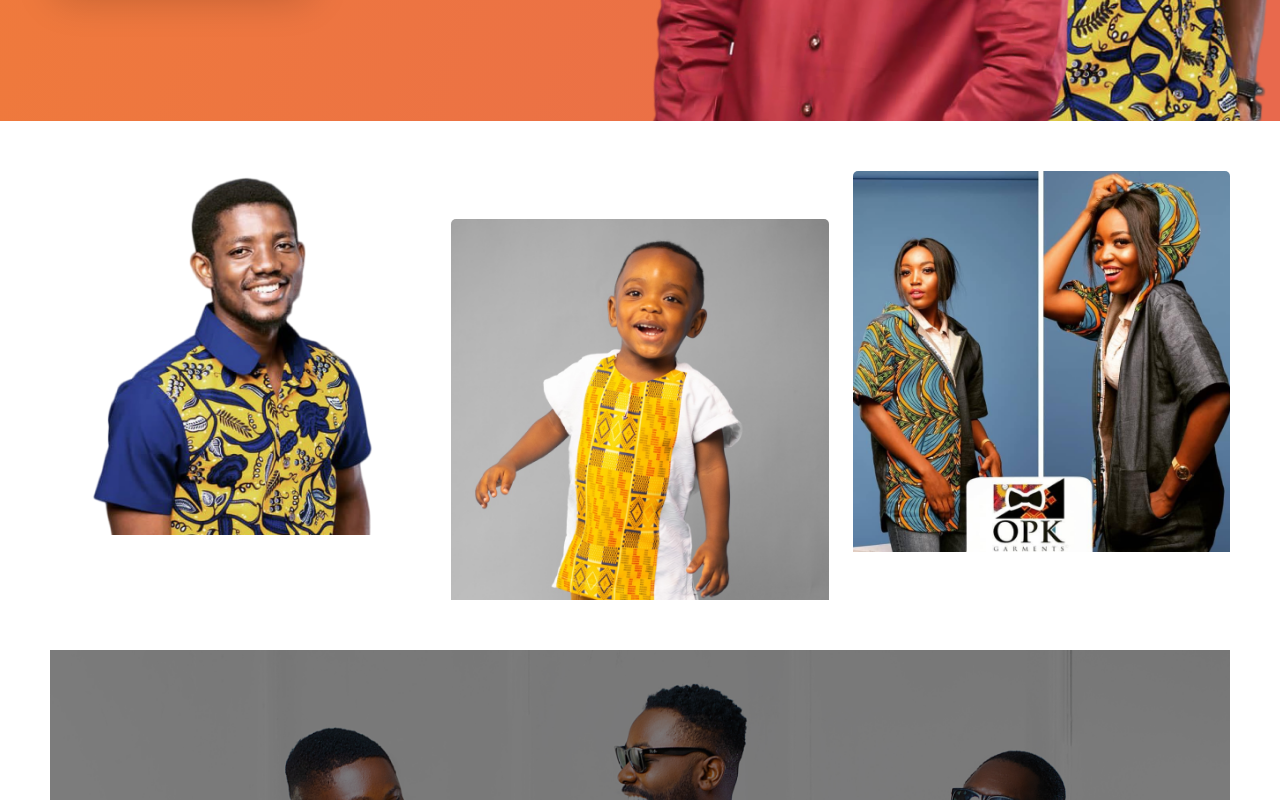
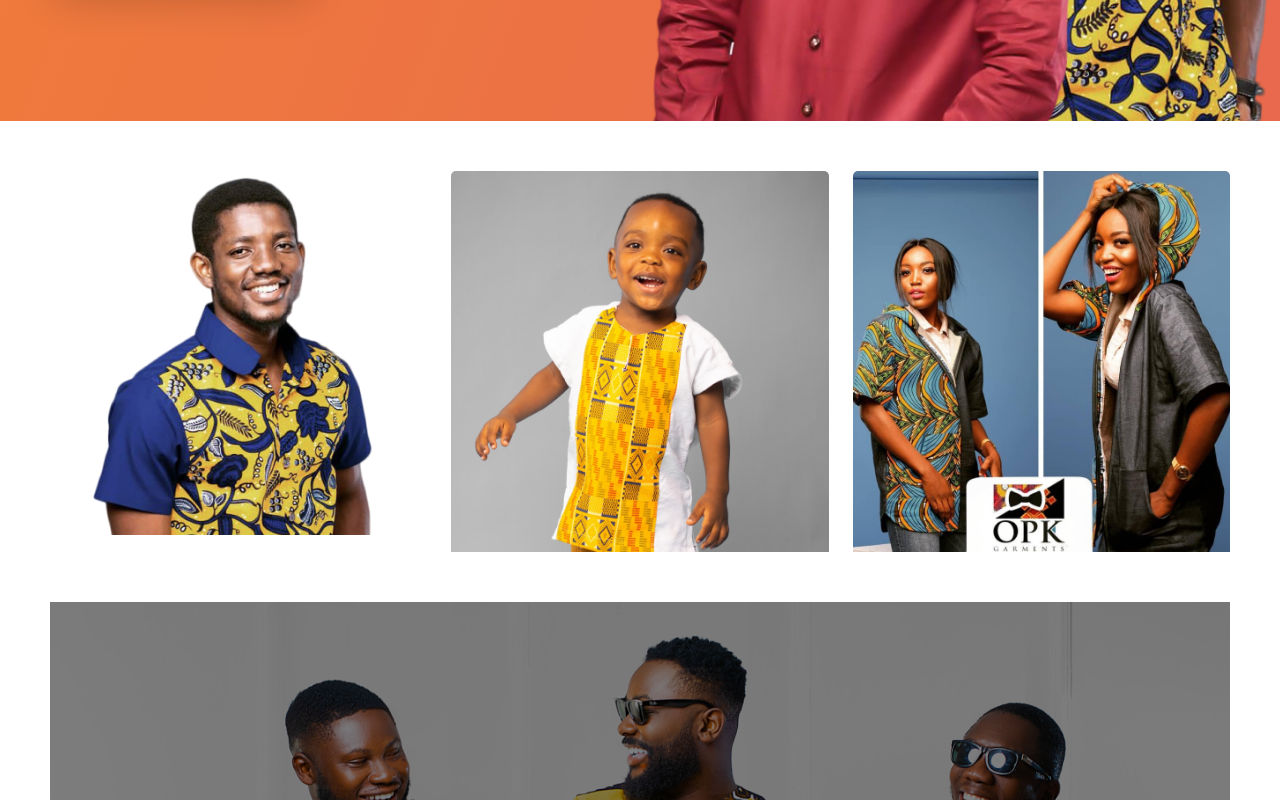
Before and after one commit to sagoedzidefo/test, a plain HTML site: page index.html in a window 1280 px wide. Shown: the part 637-1437 px from the top of the page. Drawn offline with nearby package versions, Linux system fonts and the light colour scheme; a web font is replaced by a local one.

Commit message:
space between first cards removed

```diff
--- a/index.html
+++ b/index.html
@@ -71,7 +71,7 @@
         <div class="card col-lg-4 col-md-6 space">
           <img src="Assets/sub 4.png" class="card-img-top" alt="...">
         </div>
-        <div class="card col-lg-4 col-md-6 mt-5">
+        <div class="card col-lg-4 col-md-6">
           <img src="Assets/IMG_8117 1.png" class="card-img-top" alt="...">
         </div>
         <div class="card col-lg-4 col-md-6 takeout">
```
